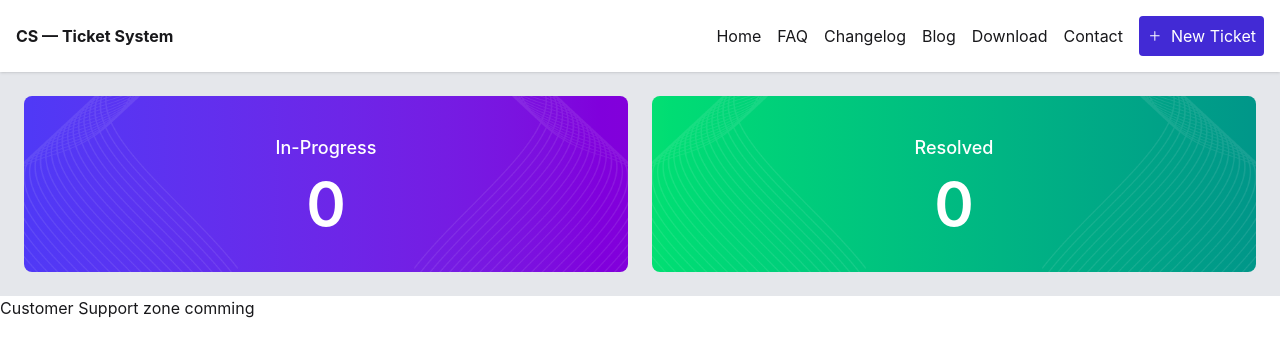
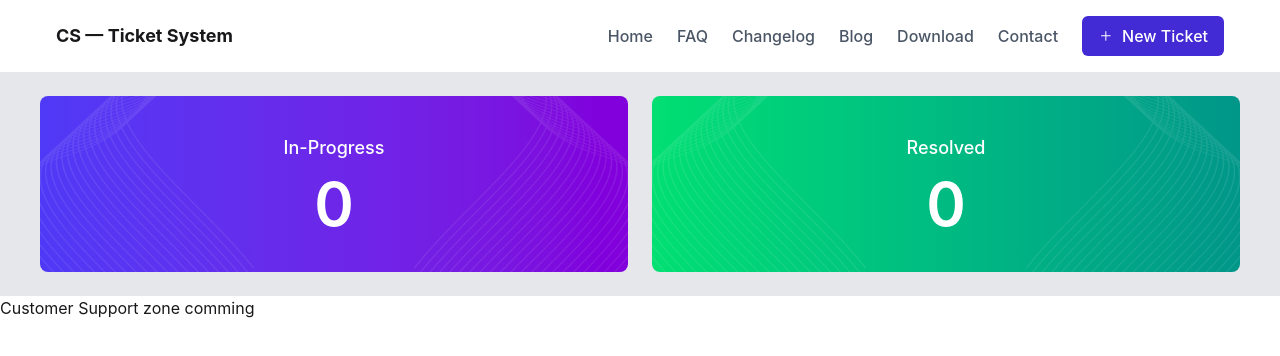
Before and after one commit to debabrata101/Customer-Support_Zone, a React (Vite) app: page / in a window 1280 px wide. Shown: the top 356 px of the page. Built offline with nearby package versions, Linux system fonts and the light colour scheme.

Commit message:
banner edit

```diff
--- a/src/Component/Banner/Banner.jsx
+++ b/src/Component/Banner/Banner.jsx
@@ -3,7 +3,7 @@ import vector1 from '../../assets/vector1.png'
 const Banner = () => {
     return (
         <div className="bg-gray-200 p-6">
-            <div className="grid grid-cols-1 md:grid-cols-2 gap-6">
+            <div className="max-w-[1200px] mx-auto grid grid-cols-1 md:grid-cols-2 gap-6">
 
                 {/* In-Progress Card */}
                 <div className="relative h-44 rounded-lg overflow-hidden text-white
--- a/src/Component/Navbar/Navber.jsx
+++ b/src/Component/Navbar/Navber.jsx
@@ -3,19 +3,27 @@ import { GoPlus } from 'react-icons/go';
 
 const Navber = () => {
     return (
-        <div className="navbar bg-base-100 shadow-sm flex justify-between items-center p-4">
-         <div className='font-bold'>
-            <h1>CS — Ticket System</h1>
-         </div>
-         <div className='flex items-center gap-4 '>
-            <h1>Home</h1>
-            <h1>FAQ</h1>
-            <h1>Changelog</h1>
-            <h1>Blog</h1>
-            <h1>Download</h1>
-            <h1>Contact</h1>
-            <button className='flex items-center gap-2 bg-[#422AD5] rounded p-2 text-white'><GoPlus></GoPlus> New Ticket</button>
-         </div>
+
+        <div className="bg-white shadow-sm">
+            <div className="flex justify-between items-center p-4 max-w-[1200px] mx-auto">
+                <div className="font-bold text-lg">
+                    <h1>CS — Ticket System</h1>
+                </div>
+                <div className="hidden md:flex items-center gap-6 text-gray-600 font-medium">
+                    <a href="#" className="hover:text-[#422AD5] transition">Home</a>
+                    <a href="#" className="hover:text-[#422AD5] transition">FAQ</a>
+                    <a href="#" className="hover:text-[#422AD5] transition">Changelog</a>
+                    <a href="#" className="hover:text-[#422AD5] transition">Blog</a>
+                    <a href="#" className="hover:text-[#422AD5] transition">Download</a>
+                    <a href="#" className="hover:text-[#422AD5] transition">Contact</a>
+
+                    <button className="flex items-center gap-2 bg-[#422AD5] hover:bg-[#341bb3] transition text-white px-4 py-2 rounded-md">
+                        <GoPlus />
+                        New Ticket
+                    </button>
+                </div>
+
+            </div>
         </div>
     );
 };
```
